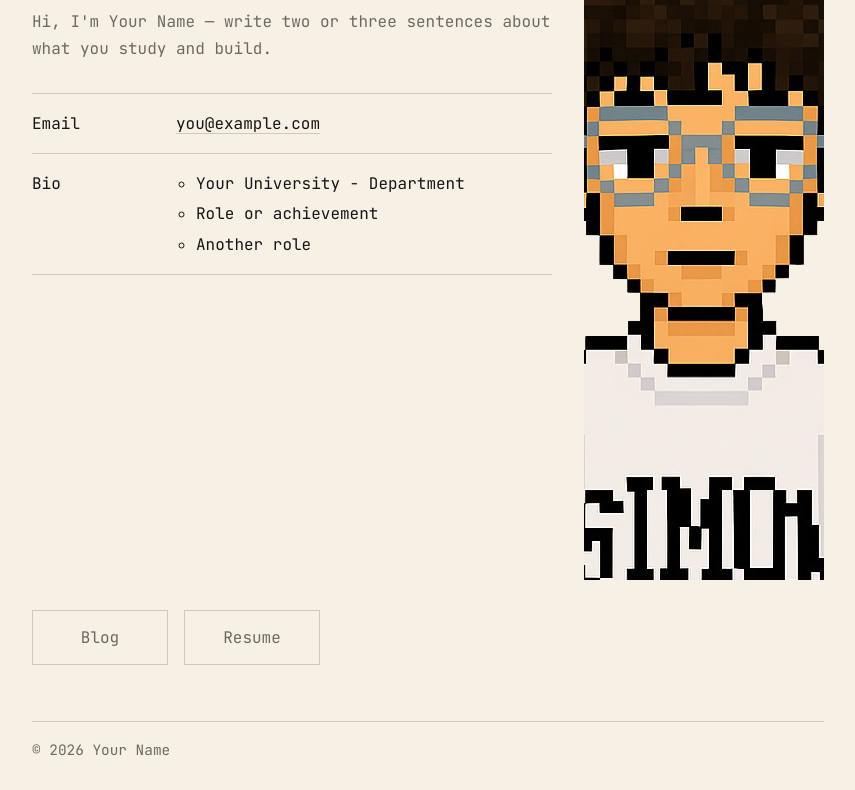
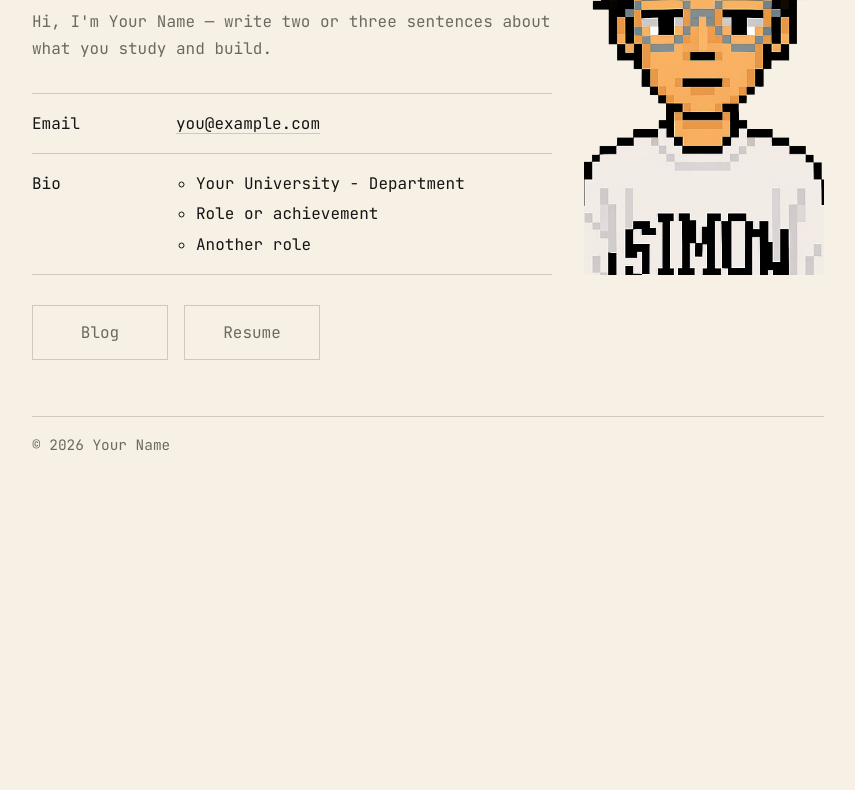
Before and after one commit to zanen821/zanen, an Astro site: page / in a window 1280 px wide. Shown: the part 330-1120 px from the top of the page, without its empty margins (212-1067 px from the left). After the commit the page ends 868 px from the top, so only its background shows below. Built offline with nearby package versions, Linux system fonts and the light colour scheme; Astro itself is replaced by a stand-in of ours.

Commit message:
update image

```diff
--- a/src/styles/global.css
+++ b/src/styles/global.css
@@ -28,9 +28,9 @@ h3 { font-size: 1rem; }
 
 /* hero */
 .hero { display: grid; gap: 1.5rem; margin-top: 2rem; }
-.hero-main { display: grid; grid-template-columns: minmax(0, 1fr) 15rem; gap: 2rem; align-items: start; }
+.hero-main { display: grid; grid-template-columns: minmax(0, 1fr) 15rem; gap: 2rem; align-items: stretch; }
 .hero-text { display: grid; gap: 1.1rem; }
-.photo { width: 100%; aspect-ratio: 1; object-fit: cover; display: block; }
+.photo { width: 100%; height: 100%; object-fit: cover; display: block; }
 @media (max-width: 720px) {
   .hero-main { grid-template-columns: 1fr; }
   .photo { order: -1; width: 12rem; }
```
